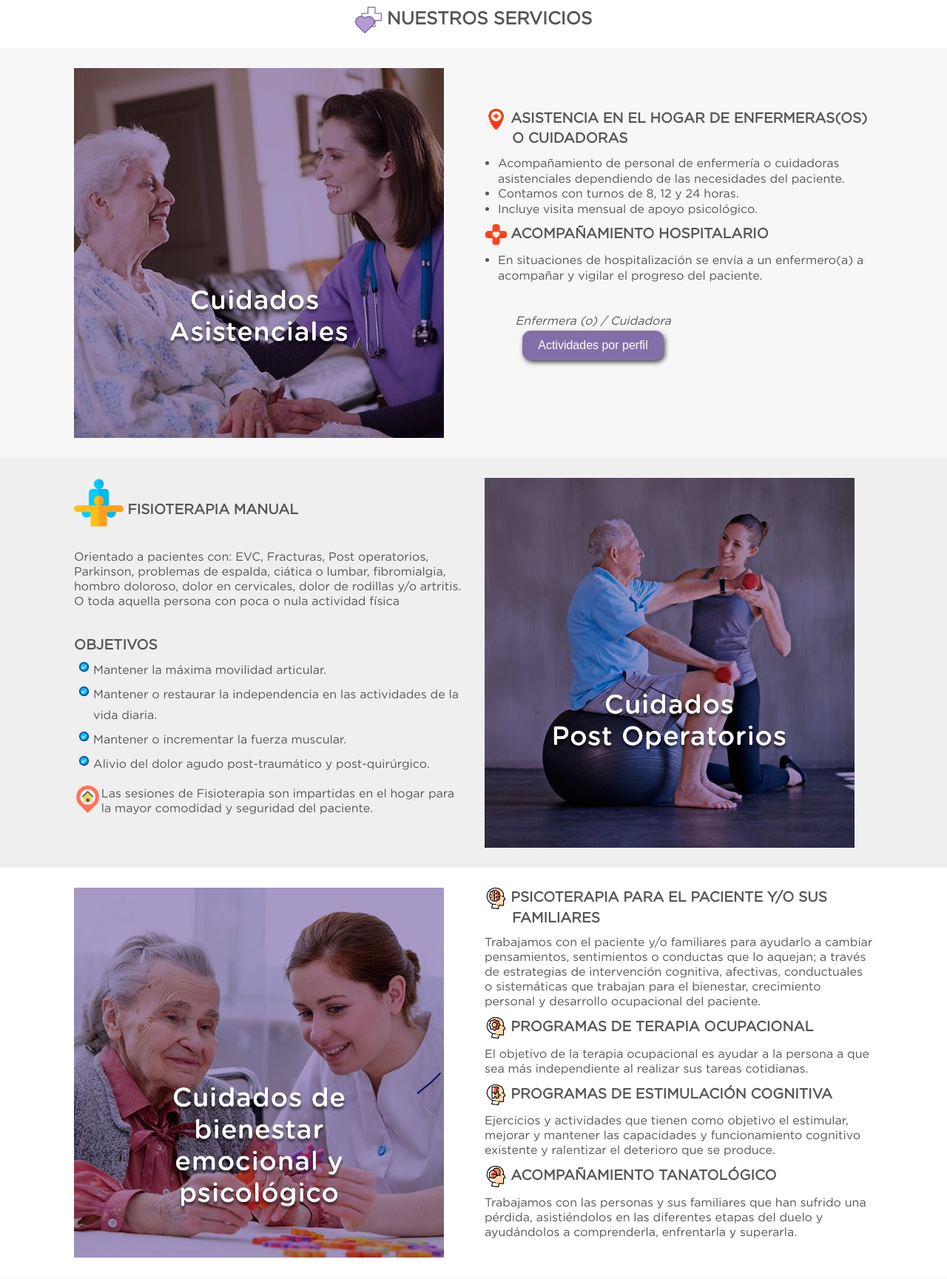
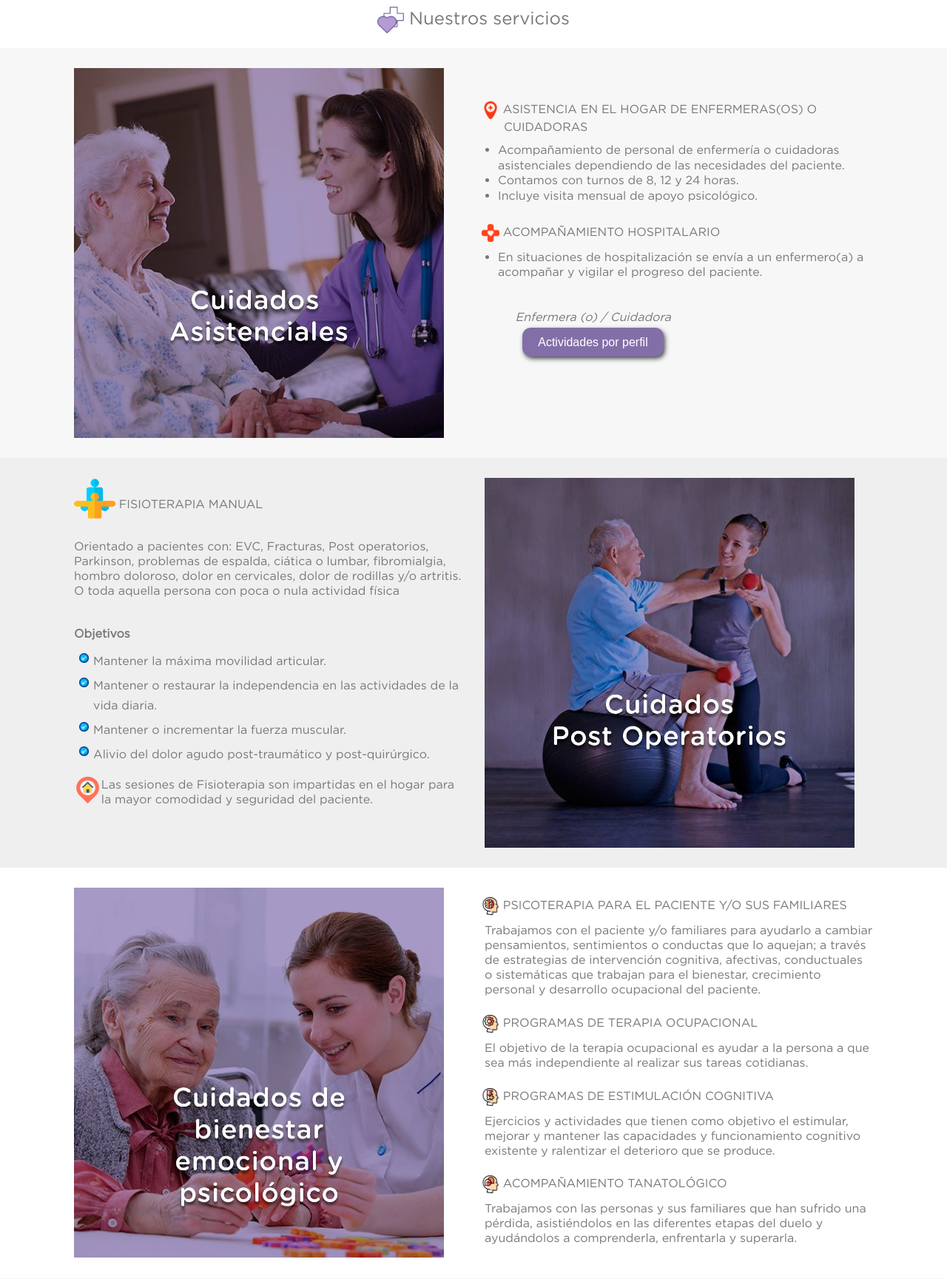
Before and after one commit to jnoelopez85/vitality, a PHP site: page /nuestros-servicios.php in a window 1280 px wide. Shown: the part 73-1802 px from the top of the page at 74% size. Run offline with PHP 8.4, Linux system fonts and the light colour scheme; some libraries are stand-ins or nearby versions; some web fonts are replaced.

Commit message:
Cambios en tamaño, color, correcciones en titulos. Pestaña "nuestros servicios"

```diff
--- a/css/style.css
+++ b/css/style.css
@@ -924,12 +924,11 @@ form label {
 }
 
 #gtco-tituloServicio h1{
-	color: #555;
-	font-weight: bold;
 	font-size: 24px;
+	color: #777777;
 }
 #gtco-servicios1 {
-  color: #555;
+  color: #777777;
   background: #f7f7f7;
 }
 
@@ -940,16 +939,16 @@ form label {
 
 #gtco-servicios1 h2{
 	font-family: "vitality", Arial, sans-serif;
-	font-weight: bold;
-	font-size: 19px;
+	font-size: 16px;
 	line-height: 1.3;
 	margin-bottom: 10px;
-	margin-left: 37px;
-	text-indent: -36px;
+    margin-left: 26px;
+    text-indent: -30px;
+    padding-top: 1.1em;
 }
 
 #gtco-servicios1 p{
-  color: #555;
+  color: #777777;
 }
 
 #gtco-servicios1 li{
@@ -958,7 +957,7 @@ form label {
 }
 
 #gtco-servicios2 {
-  color: #555;
+  color: #777777;
   background: #efefef;
 }
 
@@ -969,21 +968,20 @@ form label {
 
 #gtco-servicios2 h2{
     font-family: "vitality", Arial, sans-serif;
-    font-weight: bold;
-	font-size: 19px;
+	font-size: 16px;
 	line-height: 1.3;
 	margin-bottom: 8px;
 }
 
 #gtco-servicios2 p{
-  color: #555;
+  color: #777777;
   padding-bottom: 26px;
 }
 
 ul.vineta_fisio{
 	list-style-type: none;
     padding-left: 7px;
-
+	padding-top: 5px;
 }
 
 .vineta_fisio li{
@@ -997,7 +995,7 @@ ul.vineta_fisio{
 }
 
 #gtco-servicios3 {
-  color: #555;
+  color: #777777;
   background: #fff;
   padding-bottom: 0px;
 }
@@ -1009,16 +1007,16 @@ ul.vineta_fisio{
 
 #gtco-servicios3 h2{
 	font-family: "vitality", Arial, sans-serif;
-    font-weight: bold;
-    font-size: 19px;
+    font-size: 16px;
     line-height: 1.3;
     margin-bottom: 10px;
-    margin-left: 37px;
-    text-indent: -36px;
+    margin-left: 26px;
+    text-indent: -30px;
+    padding-top: .8em;
 }
 
 #gtco-servicios3 p{
-  color: #555;
+  color: #777777;
 }
 
 ul.vineta_urgencia{
@@ -1030,13 +1028,12 @@ ul.vineta_urgencia{
 .vineta_urgencia li{
 	background-image: url(../images/vineta_cuidados_urgencia.png);
 	background-size: 13px;
-	background-position-y: 7px;
+	background-position-y: 4px;
 	background-repeat: no-repeat;
 	padding-left: 19px;
 	padding-bottom: 2.5em;
 	line-height: 17px;
-	font-weight: bold;
-	font-size: 1.3em;
+	font-size: 1.1em;
 }
 
 #gtco-subscribe {
@@ -2369,7 +2366,6 @@ ul.vineta_urgencia{
 }
 
 #gtco-compromisos h2{
-	color: #555;
     font-size: 18px;
     padding-left: 12px;
 	margin-top: 20px;
--- a/nuestros-servicios.php
+++ b/nuestros-servicios.php
@@ -21,7 +21,7 @@
 			<div class='row'>
 				<div class='col-md-12'>
 					<br>
-					<h1 class='center'><img class="titulo-icon" src='images/Icono-Servicios.png' alt='Icono Nuestros Servicios Vitalitymexico'> NUESTROS SERVICIOS</h1>
+					<h1 class='center'><img class="titulo-icon" src='images/Icono-Servicios.png' alt='Icono Nuestros Servicios Vitalitymexico'> Nuestros servicios</h1>
 				</div>
 			</div>
 		</div>
@@ -42,7 +42,6 @@
 
 						<div class='col-md-6 col-sm-6'>
 							<div class='animate-box' data-animate-effect='fadeIn'>
-								<br>
 								<br>
 								<br>
 								<h2><img class="titulo-icon" src='images/icono-asistencia-en-el-hogar.png' alt='Enfermera a domicilio merida yucatan'> ASISTENCIA EN EL HOGAR DE ENFERMERAS(OS) O CUIDADORAS</h2>
@@ -76,7 +75,7 @@
 								<br>
 								<h2><img class="titulo-icon-fisio" src='images/icono-fisioterapia.png' alt='Fisioterapia manual vitality'> FISIOTERAPIA MANUAL</h2>
 								<p>Orientado a pacientes con: EVC, Fracturas, Post operatorios, Parkinson, problemas de espalda, ciática o lumbar, fibromialgia, hombro doloroso, dolor en cervicales, dolor de rodillas y/o artritis. O toda aquella persona con poca o nula actividad física</p>
-								<h2>OBJETIVOS</h2>
+								<h2><strong>Objetivos</strong></h2>
 								<ul class='vineta_fisio'>
 									<li>Mantener la máxima movilidad articular.</li>
 									<li>Mantener o restaurar la independencia en las actividades de la vida diaria.</li>
```
